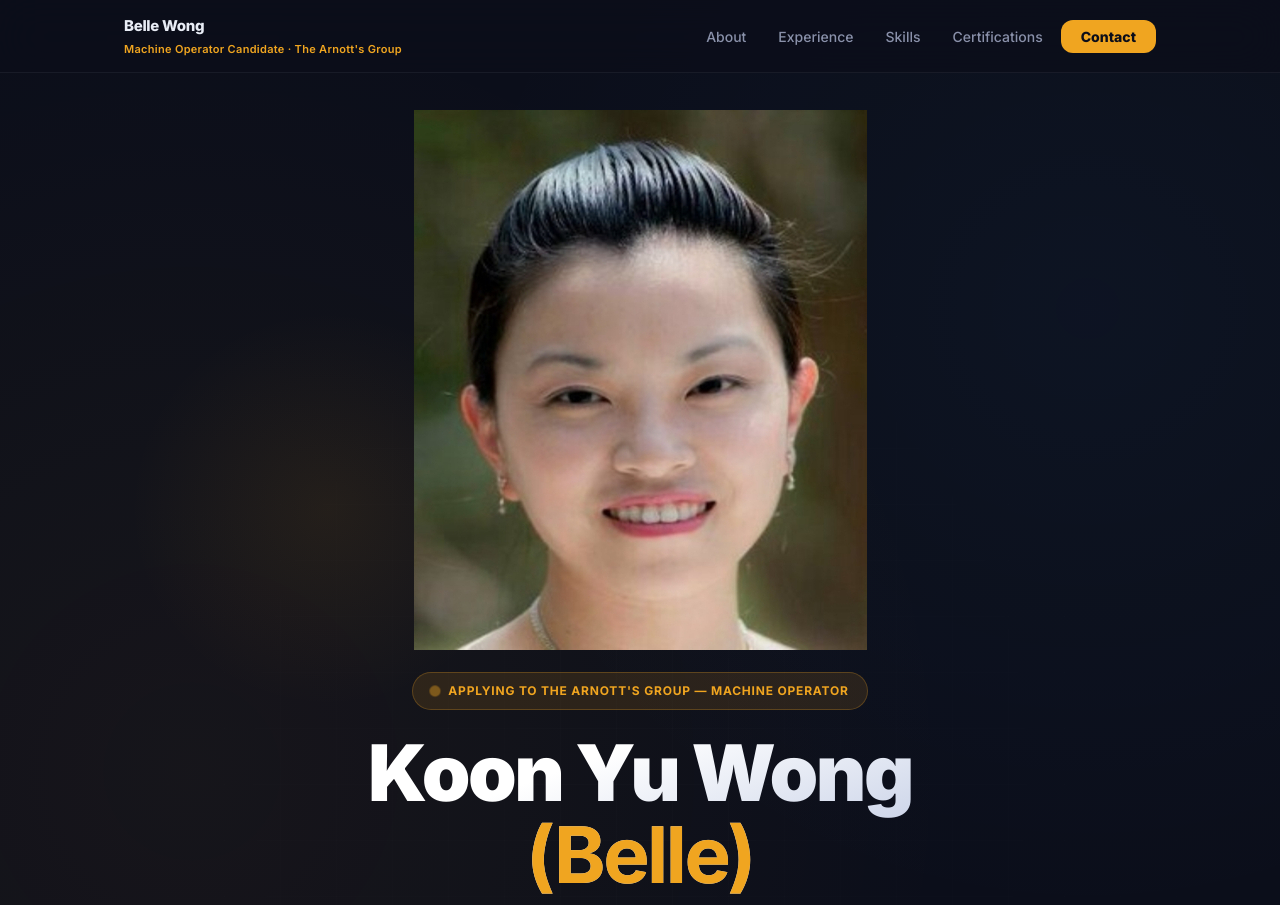
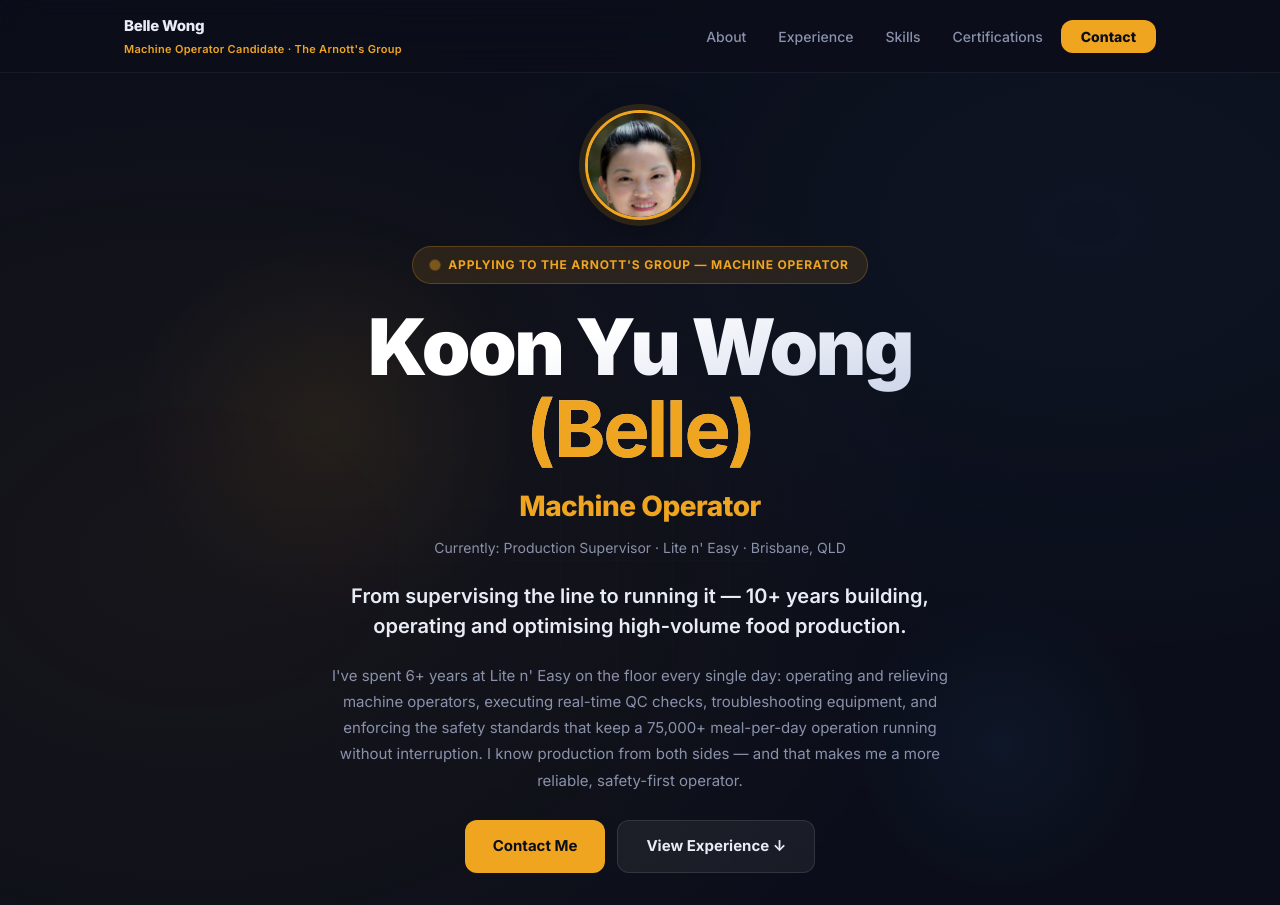
Before and after one commit to Novauraluxe/belle-resume, a plain HTML site: page index.html in a window 1280 px wide. Shown: the top 905 px of the page. Drawn offline with Linux system fonts and the light colour scheme.

Commit message:
Update style.css

```diff
--- a/style.css
+++ b/style.css
@@ -226,6 +226,18 @@ strong { font-weight: 700; color: #f0f4ff; }
 @keyframes bounce-y {
   0%, 100% { transform: translateX(-50%) translateY(0); }
   50%       { transform: translateX(-50%) translateY(8px); }
+}
+/* ===== HERO PHOTO ===== */
+.hero-photo {
+  width: 110px;
+  height: 110px;
+  border-radius: 50%;
+  object-fit: cover;
+  object-position: center top;
+  border: 3px solid var(--accent);
+  box-shadow: 0 0 0 6px rgba(240, 165, 32, 0.15),
+              0 8px 32px rgba(0, 0, 0, 0.4);
+  margin-bottom: 4px;
 }
 
 /* ===== SECTION HEADERS ===== */
```
